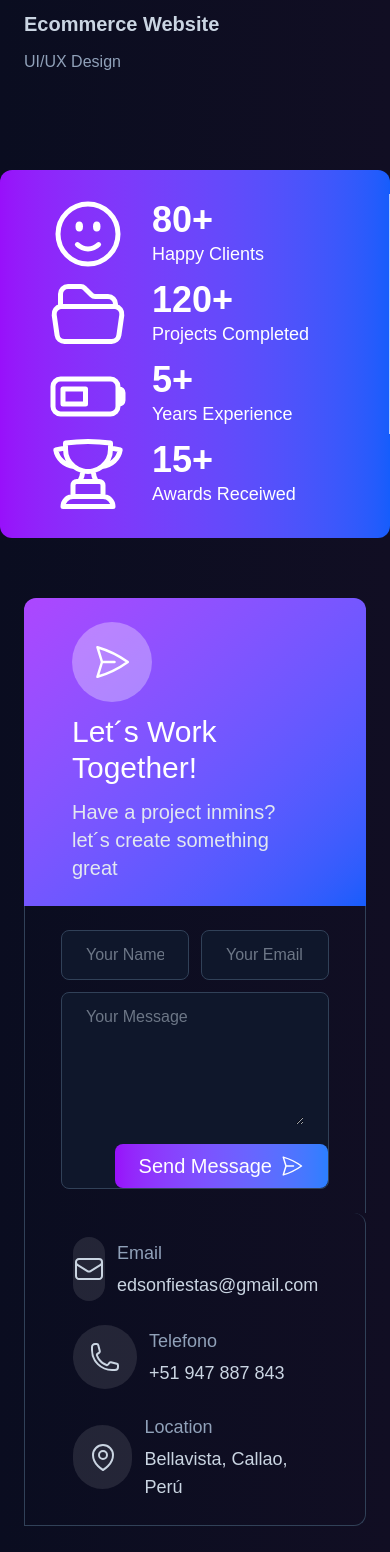
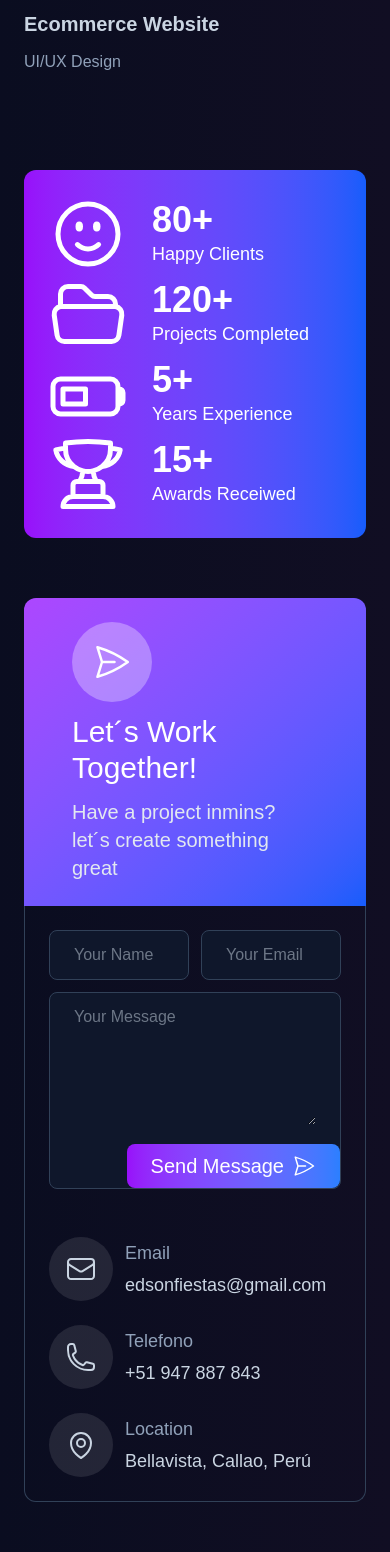
Before and after one commit to edsonfiestas/my-profile, a Next.js app: page /portfolio/landingPage in a window 390 px wide. Shown: the part 5076-6628 px from the top of the page. Built offline with nearby package versions, Linux system fonts and the light colour scheme.

Commit message:
listo landing

```diff
--- a/src/components/LPExperience.tsx
+++ b/src/components/LPExperience.tsx
@@ -5,9 +5,9 @@ import Link from "next/link";
 
 export default function LPExperience() {
   return (
-    <div className="w-full py-12">
+    <div className="w-full py-12 px-6">
       <div className="bg-linear-to-l from-blue-600 to-purple-600 text-white rounded-xl py-6 w-full max-w-[1440px] mx-auto relative grid grid-cols-4">
-        <div className="box-fade-up col-span-4 md:col-span-2 lg:col-span-1 px-12 border-r border-white/70">
+        <div className="box-fade-up col-span-4 md:col-span-2 lg:col-span-1 px-6 sm:px-12 lg:border-r lg:border-white/70">
           <div className="flex gap-6 items-center">
             <figure>
               <svg
@@ -31,7 +31,7 @@ export default function LPExperience() {
             </div>
           </div>
         </div>
-        <div className="box-fade-up col-span-4 md:col-span-2 lg:col-span-1 px-12 border-r border-white/70">
+        <div className="box-fade-up col-span-4 md:col-span-2 lg:col-span-1 px-6 sm:px-12 lg:border-r lg:border-white/70">
           <div className="flex gap-6 items-center">
             <figure>
               <svg
@@ -55,7 +55,7 @@ export default function LPExperience() {
             </div>
           </div>
         </div>
-        <div className="box-fade-up col-span-4 md:col-span-2 lg:col-span-1 px-12 border-r border-white/70">
+        <div className="box-fade-up col-span-4 md:col-span-2 lg:col-span-1 px-6 sm:px-12 lg:border-r lg:border-white/70">
           <div className="flex gap-6 items-center">
             <figure>
               <svg
@@ -79,7 +79,7 @@ export default function LPExperience() {
             </div>
           </div>
         </div>
-        <div className="box-fade-up col-span-4 md:col-span-2 lg:col-span-1 px-12">
+        <div className="box-fade-up col-span-4 md:col-span-2 lg:col-span-1 px-6 sm:px-12">
           <div className="flex gap-6 items-center">
             <figure>
               <svg
--- a/src/components/LPFooter.tsx
+++ b/src/components/LPFooter.tsx
@@ -8,7 +8,7 @@ export default function LPFooter() {
     <footer className="w-full py-3 md:py-12">
       <div className="px-6 xl:px-0 w-full max-w-[1440px] mx-auto relative">
         <div className=" flex flex-col lg:flex-row w-full">
-          <div className="flex-none bg-linear-to-tl from-blue-600 to-purple-500 rounded-t-xl lg:rounded-t-none lg:rounded-l-xl py-6 px-12">
+          <div className="flex-none bg-linear-to-tl from-blue-600 to-purple-500 rounded-t-xl lg:rounded-t-none lg:!rounded-l-xl py-6 px-12">
             <div className="flex flex-col w-full max-w-56 gap-3">
               <figure className="w-20 h-20 bg-white/30 rounded-full flex justify-center items-center text-white">
                 <svg
@@ -34,7 +34,7 @@ export default function LPFooter() {
               </p>
             </div>
           </div>
-          <div className="grow border-x lg:border-x-none lg:border-y border-slate-700 py-6 px-9">
+          <div className="grow border-x lg:border-x-0 lg:border-y border-slate-700 py-6 px-6 sm:px-9">
             <div className="grid grid-cols-2 gap-3">
               <input
                 type="text"
@@ -83,7 +83,7 @@ export default function LPFooter() {
               </div>
             </div>
           </div>
-          <div className="flex-none rounded-r-xl py-6 px-12 border-l lg:border-l-none border-r border-b lg:border-t border-slate-700">
+          <div className="flex-none rounded-b-xl lg:rounded-b-none lg:!rounded-r-xl py-6 px-6 sm:px-12 border-l lg:border-l-0 border-r border-b lg:border-t border-slate-700">
             <div className="flex flex-col gap-6">
               <div className="flex gap-3 items-center">
                 <figure className="w-16 h-16 bg-white/10 rounded-full flex justify-center items-center">
```
